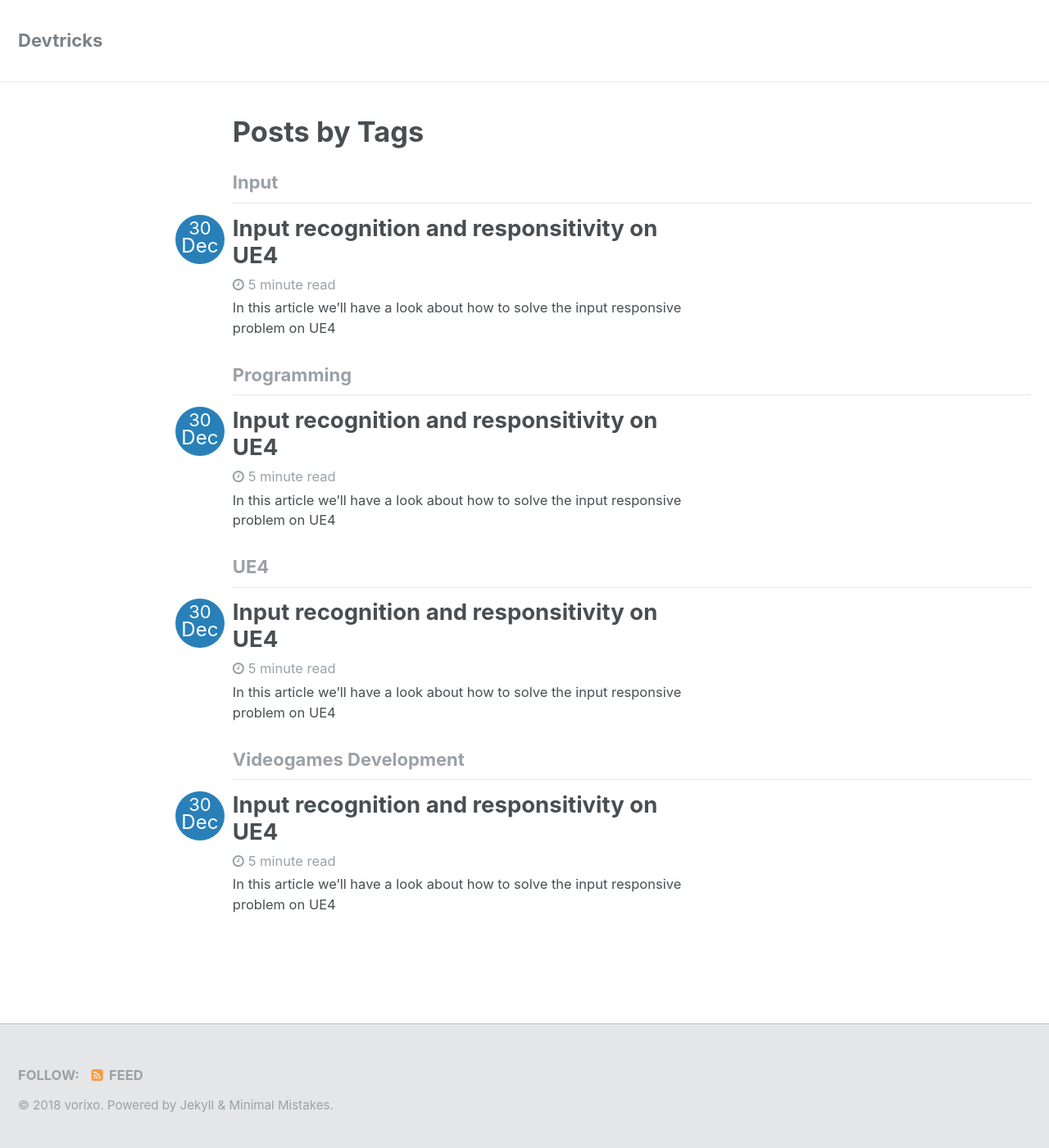
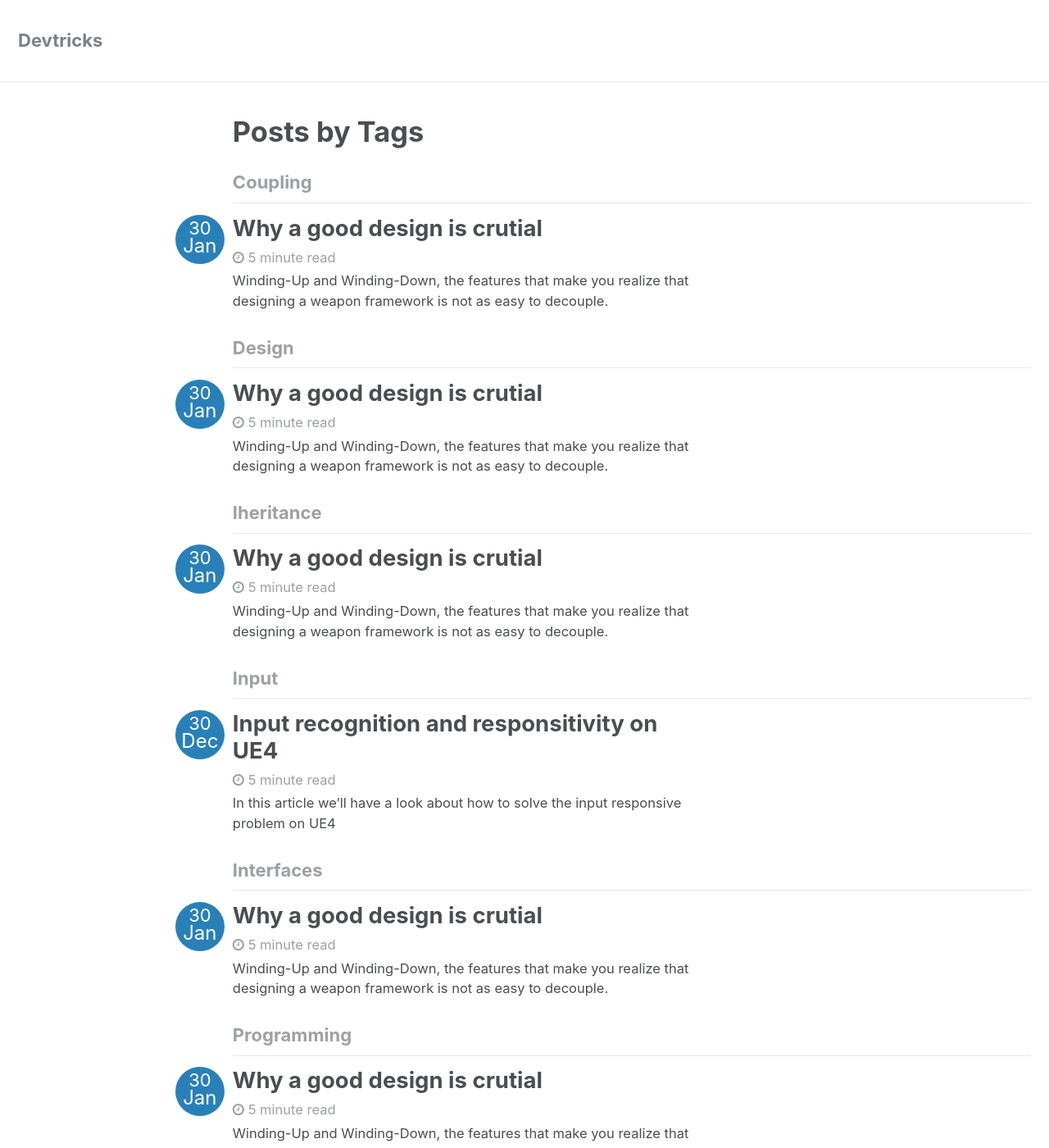
Before and after one commit to vorixo/devtricks, a Jekyll site: the page built from _pages/tags.md, in a window 1280 px wide and 1400 px high. Shown: the whole window at 82% size. Built offline with Jekyll 4.4.1, drawn with Linux system fonts in a browser that asks for light colours; some of the changed lines change nothing that is shown; some of the changed text lies outside the part shown.

Commit message:
[UPDATE] weapons-and-coupling article, first pass

```diff
--- /dev/null
+++ b/_posts/2018-01-30-weapons-and-coupling.md
@@ -0,0 +1,90 @@
+---
+layout: single
+title: "Why a good design is crutial"
+excerpt: Winding-Up and Winding-Down, the features that make you realize that designing a weapon framework is not as easy to decouple.
+author: Meta
+category: Videogames Development
+tags:
+  - Programming
+  - Design
+  - Coupling
+  - Iheritance
+  - Interfaces
+---
+
+Hi, in today's article I will be writing about weapon systems and [coupling](https://en.wikipedia.org/wiki/Coupling_(computer_programming)).
+
+Weapon systems aren't as easy to design as it could seem, they require the team to have very clear **what they need, and what they don't**. The lack of a needed feature on the design phase can force the team to have to go back to the code and restructure it to suit it up. This would lead us to **rework  completely** some parts of the code based on the interaction of said feature.
+
+# The design is crutial, no matter what
+
+This statement is pretty straight forward, but **doesn't contradict the fact that our code should be ready to handle [extensibility](https://en.wikipedia.org/wiki/Extensibility)** (depending the style of game). That's why I encourage a design based on a **component and data driven** approach, where each component handles individual parts of the full system. That would also be benefitial for future cases, since **reusability** of components would be a thing.
+
+Another big point about why to use components is [cohesion](https://en.wikipedia.org/wiki/Cohesion_(computer_science)). An example would be an "Ammo Component". This component will handle all the single aspect of ammunition, leaving that functionality out of the weapon. If programmed correctly, the weapon will survive with or without an "ammo component" (does the class contains said component? If so, use it).
+
+Working with components is also benefitial when working on big teams, since the work would be more easily splitted on those components versus every programmer trying to merge the same file.
+
+# The problem - Winding Up and Winding Down
+
+In our game we need the shooting events to take over the sprinting ones. This means that as soon as the player wants to shoot, player will stop sprinting and proceed to shoot (the time the weapon takes to go from the sprinting state onto the normal state is named Wind-Up time). However, player's shoot will be frustrated if he is on a wind-up state.
+
+![Windup mechanic]({{ '/' | absolute_url }}/assets/images/per-post/weapons-and-coupling/windup.gif){: .align-center}
+
+When the wind-up occurs the deferred shoot input that made the player stop sprinting will happen, which could lead us to weird situations if programmed incorrectly. One problem would be - not triggering the stop fire function - which will make our weapon to shoot continuously in an attempt of consuming even our breakfast.
+
+# The solution - Winding Up and Winding Down
+
+We, as a developers have to be aware of these problems when we work on deferred systems based on user input actions. The golden rule is the following: **If the press event is deferred, the release event will need to be deferred aswell.** For example, in our case, the firing functions:
+
+If we delay the start shooting signal with a timer (let's say 1 second), we will need to check **if the player still wants to shoot as soon as this deferred call is completed**. If the player is no longer pressing the action key, we will have to cease our shooting to prevent the greedy weapon situation, this could be an example:
+
+{% highlight c++ %}
+/**
+* Starts firing a weapon, gets called on "StartFire" function through timers * that helps with  winding features.
+**/
+void UShooterWeapon_FiringComponent::OnStartFire() {
+  bWantsToFire = true;
+  DetermineWeaponState();
+	// If the player doesn't want to shoot anymore after the deferred call, we cease the shooting
+	if (!OwnerWeapon->GetPawnOwner()->IsFiring()) {
+		StopFire();
+	}
+}
+{% endhighlight %}
+
+ In a wind-down situation is a bit different. Everytime we shoot, we will have some seconds when the player won't be able to sprint, this is a design choice to avoid sprint shooting spamming. One approach would be controlling that with a variable/interface/function on the character, that will check whether or not the controlled interactible (weapon, accessory…) is busy (doing things).
+
+# Interaction between elements
+
+As we can observe there are a lot of parts that will need to be controlled back and forward between the player and the interactible, which creates a **strong dependency** between both parts. The mechanic of winding up and winding down needs to keep track of the player sprinting state, and the sprinting state needs to be aware of the "weapon" "firing" (usage) state. Let's draw the following scenario:
+
+  * Player has a responsive sprinting system driven through _Tick_ and a couple booleans, meaning that as soon as the player will be able to sprint, he will do it.
+  * The player has equipped a three round burst weapon, meaning that the weapon will take some time to fire the three burst. In this example, clicking once would trigger the complete burst (in a 3 round burst scenario the weapon will shoot three times).
+  * Action: Player holds sprint button and without quit pressing it, presses fire once.
+
+Expected result:
+
+  1. Player starts sprinting
+  + Player stops sprinting because he detected a fire input
+  + Player winds-up the weapon
+  + Once wound up, shoots 3 times consecutively (3 round burst)
+  + After the last shoot, the wind down counter starts
+  + Once wound down finishes player starts sprinting
+
+Knowing this, if we don't follow a good design scheme **we would be creating a circular dependency with every single interactive "weapon" we have in our game**.
+
+# Interfaces
+
+Make all your interactive "weapons" implement common usage interfaces, by doing that we will get rid of the necessity of doing long inheritation driven systems hard to mantain.Let's see the benefit of using them:
+
+  * Player doesn't need to know what accesory is controlling, weapon or not.
+  * Player will just execute functions that will retrieve information (it can retrieve void aswell)
+
+General implementation approaches:
+
+  1. The less granular solution would be the implementation of a "god like" interaction interface. Some of these functions will return vague values, for example, if we carry a map in our inventory and our interface has a "GetMagAmmo" function, we will have to define special values for special situations. In this case, "GetMagAmmo" will return "-2" because it's a map and it doesn't have bullets. This could be useful aswell for a weapon with unlimited ammo; in that case we could use "-1" as the return failsafe ammo. **Have in mind that all these values would need to be well documented**.
+  2.  If you prefer a more granular solution, another recommendation would be to split your system in various "as generic as possible" interfaces, so a map won't have to implement a function called "GetMagAmmo". The only expense of this approach would be that you would need to check if the interactible item implements or not said interface oposed to failsafe some values.
+
+In my case I really **recommend the second approach**, as **there isn't explicit necessity of documenting what those values mean**. This second approach is more cohesive as we don't need to implement non-sensical functions for some classes requiring these interaction interfaces. In this case, the map won't implement the Ammo interface.
+
+Enjoy, vorixo.
```
Also changed, not shown: _posts/2017-12-30-input-recognition.md (+1 -1 lines), 1 other file.
